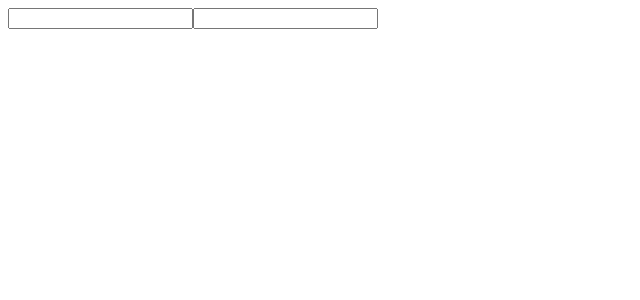
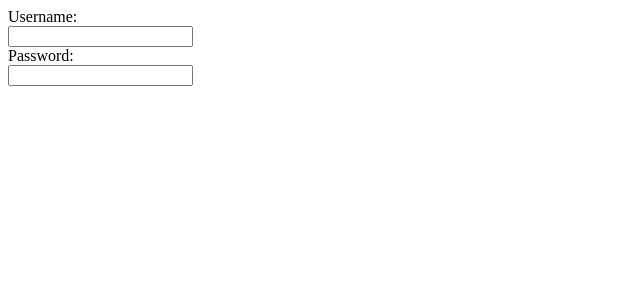
Before and after one commit to riivanov/generic-social-network, a Next.js app: page /auth/login in a window 1280 px wide. Shown: the top 300 px of the page, without its empty margins (0-640 px from the left). Built offline with nearby package versions, Linux system fonts and the light colour scheme.

Commit message:
:lipstick:(auth): add <label> for each <input>; some styles

```diff
--- a/app/auth/login/page.module.scss
+++ b/app/auth/login/page.module.scss
@@ -0,0 +1,11 @@
+.container {
+  display: flex;
+  .form {
+    display: flex;
+    flex-direction: column;
+    .user {
+    }
+    .pass {
+    }
+  }
+}
--- a/app/auth/login/page.tsx
+++ b/app/auth/login/page.tsx
@@ -1,12 +1,17 @@
+'use client'
+
 import styles from "./page.module.scss";
 
 export default function Login() {
   return (
     <>
-      <div className="container">
-        <form className="form">
-          <input className="user" type="text" />
-          <input className="pass" type="password" />
+      <div className={styles.container}>
+        <form className={styles.form}>
+          {/* TODO(auth): custom input field component */}
+          <label>Username:</label>
+          <input id="user" className="user" type="text" />
+          <label>Password:</label>
+          <input id="pass" className="pass" type="password" />
         </form>
       </div>
     </>
```
